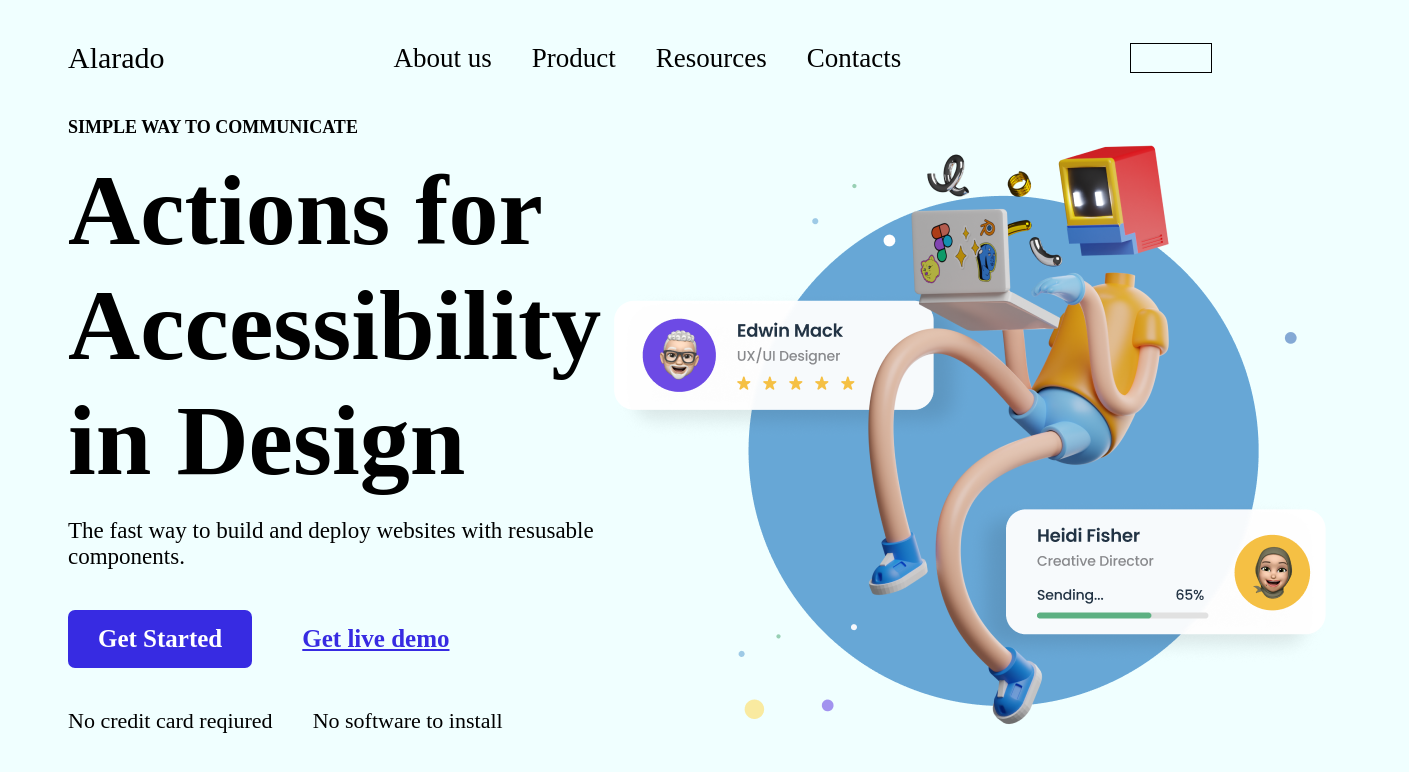
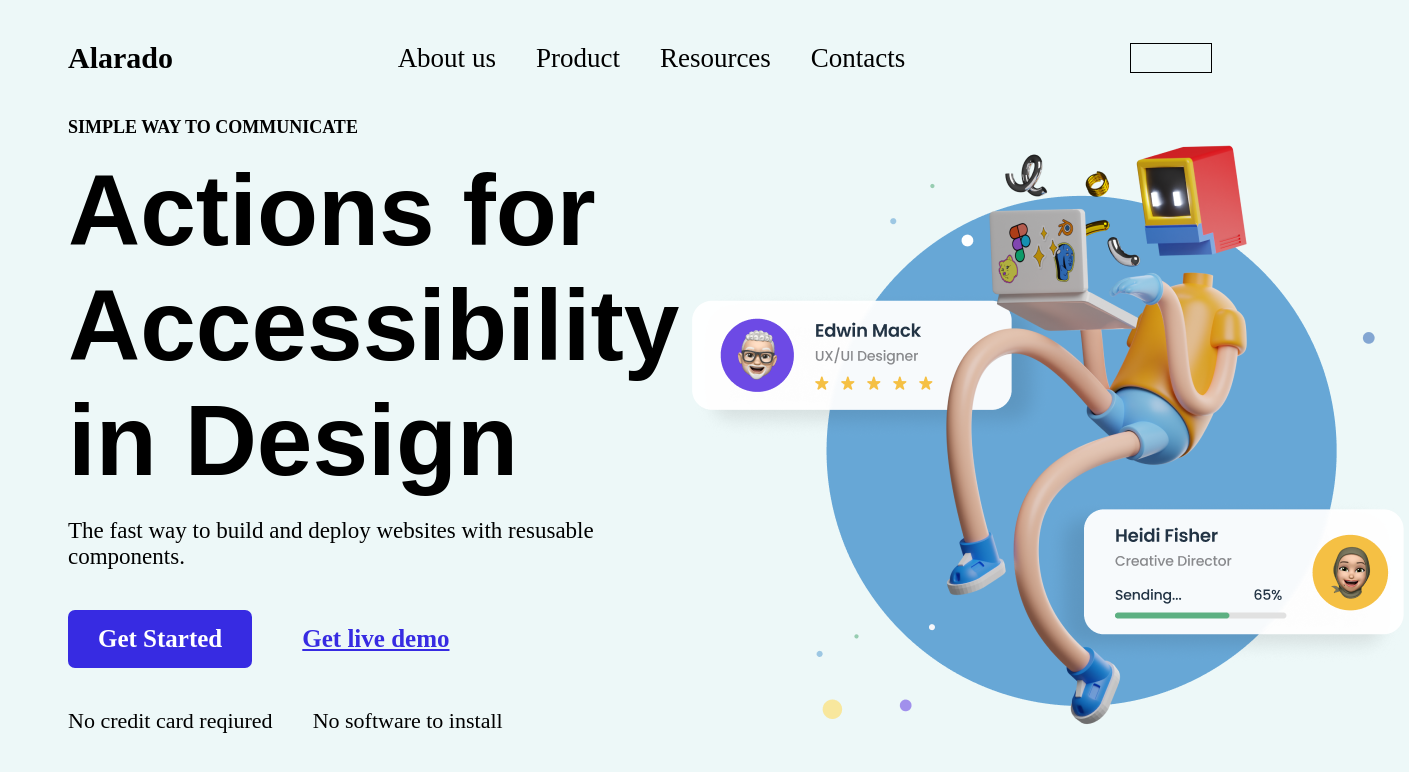
Before and after one commit to Zking4ever/peak-Craft-Club-Task, a plain HTML site: page index.html in a window 1280 px wide. Shown: the whole page, 1409 px wide, since content can reach past the window. Drawn offline with Linux system fonts and the light colour scheme.

Commit message:
finishing the style

```diff
--- a/style.css
+++ b/style.css
@@ -1,6 +1,6 @@
 body{
 
-    background-color: azure;
+    background-color: rgb(237, 248, 248);
     overflow: hidden;
     padding-inline: 60px;
 }
@@ -13,6 +13,7 @@ body{
 }
 .logo{
     font-size: 30px;
+    font-weight: bold;
 }
 nav{
     display: flex;
@@ -22,10 +23,12 @@ nav{
 nav a{
     text-decoration: none;
     color: black;
+    transition: all 0.5s ease;
 }
 nav a:hover{
     text-decoration: underline;
     color:rgb(55, 43, 226) ;
+    font-weight: bold;
 }
 .theme .round_box{
     width: 80px;
@@ -45,6 +48,7 @@ nav a:hover{
 .big_txt{
     font-size: 100px;
     font-weight: bold;
+    font-family:Arial, Helvetica, sans-serif;
 }
 .right{
     display: flex;
@@ -65,6 +69,7 @@ nav a:hover{
     color:  rgb(55, 43, 226);
     text-decoration: underline;
     font-weight: bold;
+    transition: all 1s ease;
 }
 .btns_box .btn{
     padding: 15px 30px;
```
